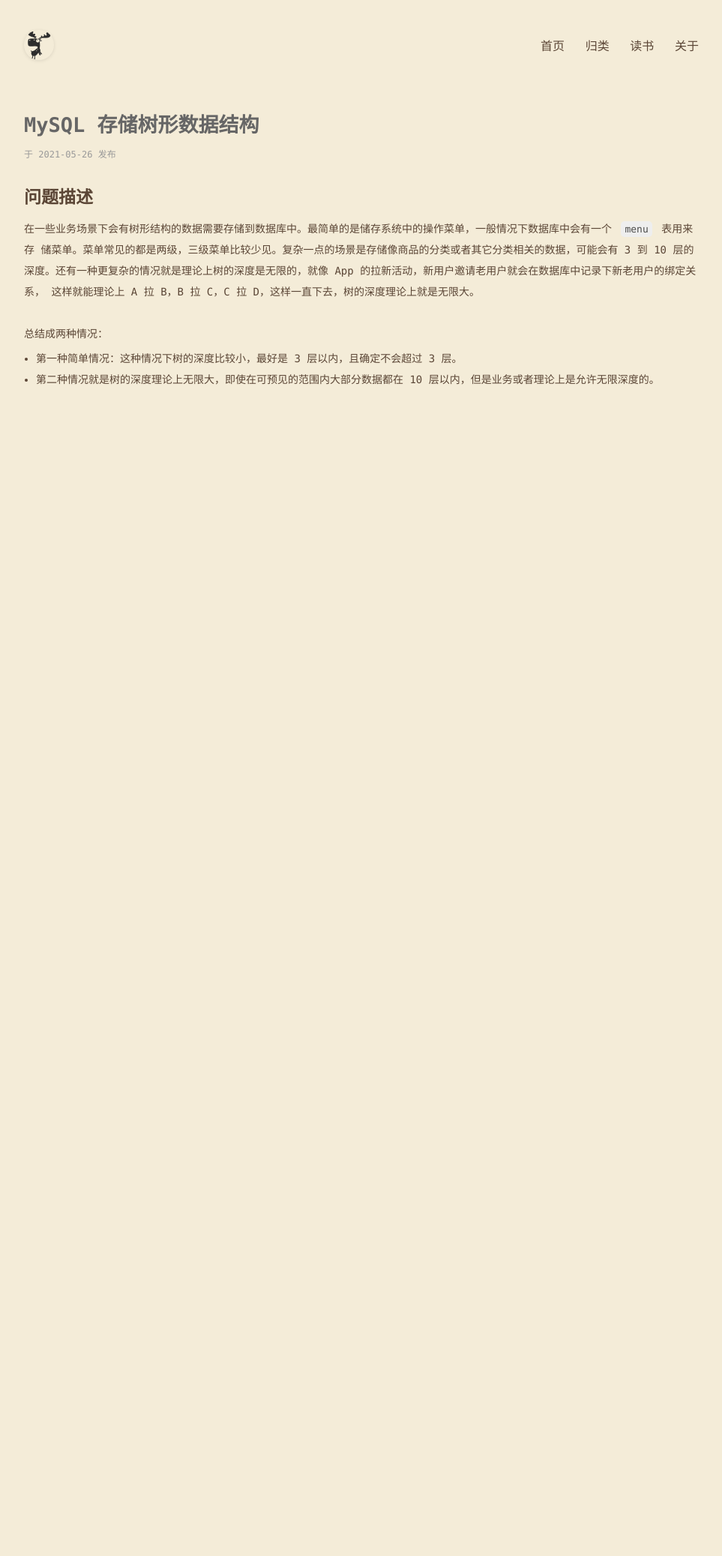
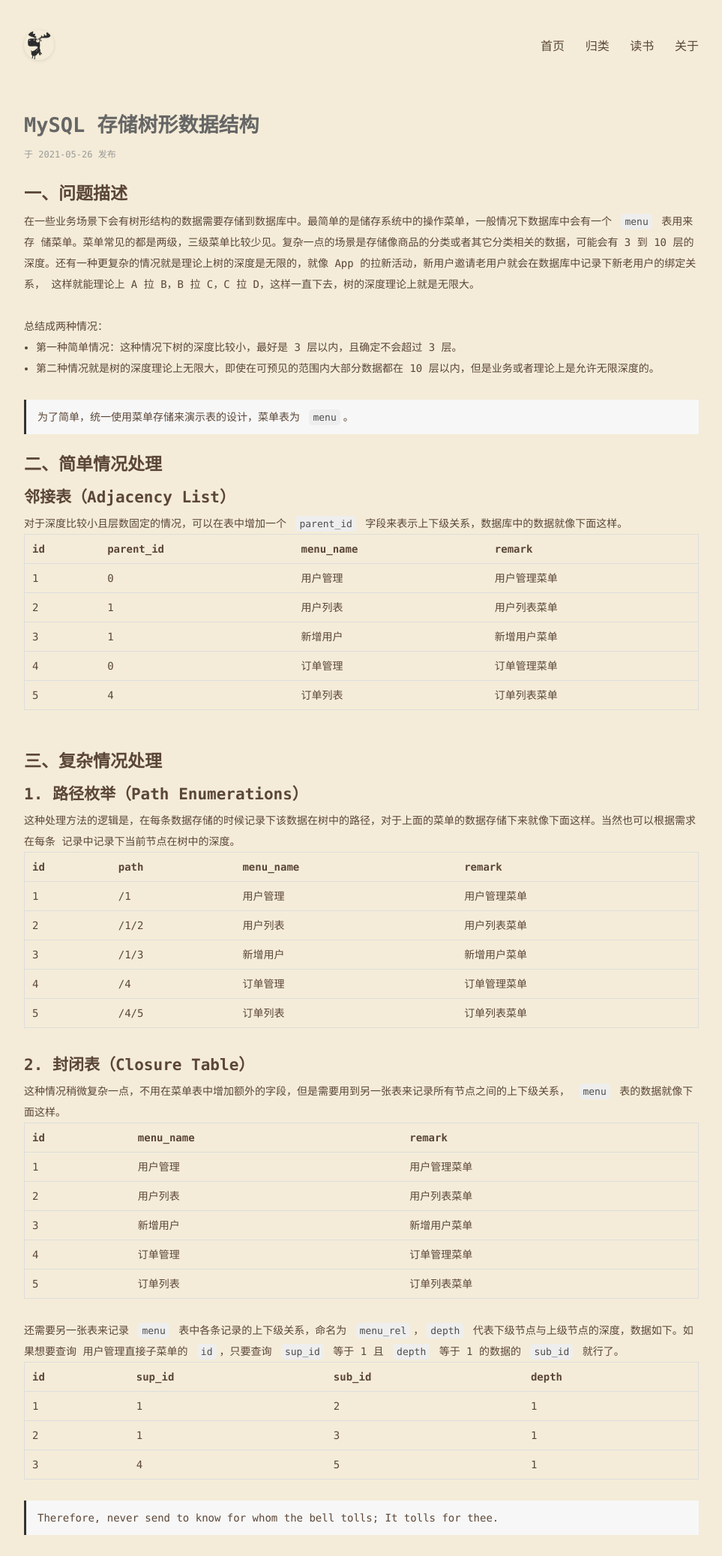
Before and after one commit to Suomea/Suomea.github.io, a Jekyll site: the page built from _posts/2021-05-26-MySQL 存储树形数据结构.md, in a window 1280 px wide. Shown: the whole page at 75% size, without its empty margins (158-1121 px from the left). Built offline with Jekyll 4.4.1, drawn with Linux system fonts in a browser that asks for light colours; some web fonts are replaced; before the commit the page ends 900 px from its top, so only the background shows below that.

Commit message:
:tada: 完成 mysql 存储树。

```diff
--- a/_posts/2021-05-26-MySQL 存储树形数据结构.md
+++ b/_posts/2021-05-26-MySQL 存储树形数据结构.md
@@ -4,7 +4,7 @@ title: MySQL 存储树形数据结构
 categories: [MySQL]
 ---
 
-## 问题描述
+## 一、问题描述
 在一些业务场景下会有树形结构的数据需要存储到数据库中。最简单的是储存系统中的操作菜单，一般情况下数据库中会有一个 `menu` 表用来存
 储菜单。菜单常见的都是两级，三级菜单比较少见。复杂一点的场景是存储像商品的分类或者其它分类相关的数据，可能会有 3 到 10
 层的深度。还有一种更复杂的情况就是理论上树的深度是无限的，就像 App 的拉新活动，新用户邀请老用户就会在数据库中记录下新老用户的绑定关系，
@@ -13,3 +13,64 @@ categories: [MySQL]
 总结成两种情况：
 - 第一种简单情况：这种情况下树的深度比较小，最好是 3 层以内，且确定不会超过 3 层。
 - 第二种情况就是树的深度理论上无限大，即使在可预见的范围内大部分数据都在 10 层以内，但是业务或者理论上是允许无限深度的。
+
+<br/>
+
+> 为了简单，统一使用菜单存储来演示表的设计，菜单表为 `menu`。
+
+## 二、简单情况处理
+### 邻接表（Adjacency List）
+对于深度比较小且层数固定的情况，可以在表中增加一个 `parent_id` 字段来表示上下级关系，数据库中的数据就像下面这样。
+
+| id | parent_id | menu_name | remark |
+| :--- | :--- | :--- | :--- |
+| 1 | 0 | 用户管理 | 用户管理菜单 |
+| 2 | 1 | 用户列表 | 用户列表菜单 |
+| 3 | 1 | 新增用户 | 新增用户菜单 |
+| 4 | 0 | 订单管理 | 订单管理菜单 |
+| 5 | 4 | 订单列表 | 订单列表菜单 |
+
+<br/>
+
+## 三、复杂情况处理
+### 1. 路径枚举（Path Enumerations）
+这种处理方法的逻辑是，在每条数据存储的时候记录下该数据在树中的路径，对于上面的菜单的数据存储下来就像下面这样。当然也可以根据需求在每条
+记录中记录下当前节点在树中的深度。
+
+| id | path | menu_name | remark |
+| :--- | :--- | :--- | :--- |
+| 1 | /1 | 用户管理 | 用户管理菜单 |
+| 2 | /1/2 | 用户列表 | 用户列表菜单 |
+| 3 | /1/3 | 新增用户 | 新增用户菜单 |
+| 4 | /4 | 订单管理 | 订单管理菜单 |
+| 5 | /4/5 | 订单列表 | 订单列表菜单 |
+
+<br/>
+
+### 2. 封闭表（Closure Table）
+这种情况稍微复杂一点，不用在菜单表中增加额外的字段，但是需要用到另一张表来记录所有节点之间的上下级关系， `menu` 表的数据就像下面这样。
+
+| id  | menu_name | remark |
+| :--- | :--- | :--- |
+| 1  | 用户管理 | 用户管理菜单 |
+| 2  | 用户列表 | 用户列表菜单 |
+| 3  | 新增用户 | 新增用户菜单 |
+| 4 | 订单管理 | 订单管理菜单 |
+| 5 | 订单列表 | 订单列表菜单 |
+
+<br/>
+还需要另一张表来记录 `menu` 表中各条记录的上下级关系，命名为 `menu_rel`，`depth` 代表下级节点与上级节点的深度，数据如下。如果想要查询
+用户管理直接子菜单的 `id`，只要查询 `sup_id` 等于 1 且 `depth` 等于 1 的数据的 `sub_id` 就行了。
+
+| id  | sup_id | sub_id | depth |
+| :--- | :--- | :--- |
+| 1  | 1 | 2 | 1 |
+| 2  | 1 | 3 | 1 |
+| 3  | 4 | 5 | 1 |
+
+<br/>
+
+
+> Therefore, never send to know for whom the bell tolls; It tolls for thee.
+
+<br/>
--- a/static/css/post.css
+++ b/static/css/post.css
@@ -13,7 +13,7 @@
   color: #999999;
 }
 .page-post .post > * {
-  margin: 5px 0;
+  /*margin: 5px 0;*/
 }
 .page-post .post > iframe {
   margin: 0;
@@ -31,22 +31,22 @@
   font-weight: bold;
 }
 .page-post h3 {
-  padding-top: 14px;
+  /*padding-top: 14px;*/
   font-size: 21px;
   font-weight: bold;
 }
 .page-post h4 {
-  padding-top: 11px;
+  /*padding-top: 11px;*/
   font-size: 19px;
   font-weight: bold;
 }
 .page-post h5 {
-  padding-top: 8px;
+  /*padding-top: 8px;*/
   font-size: 17px;
   font-weight: bold;
 }
 .page-post h6 {
-  padding-top: 5px;
+  /*padding-top: 5px;*/
   font-size: 15px;
   font-weight: bold;
 }
```
